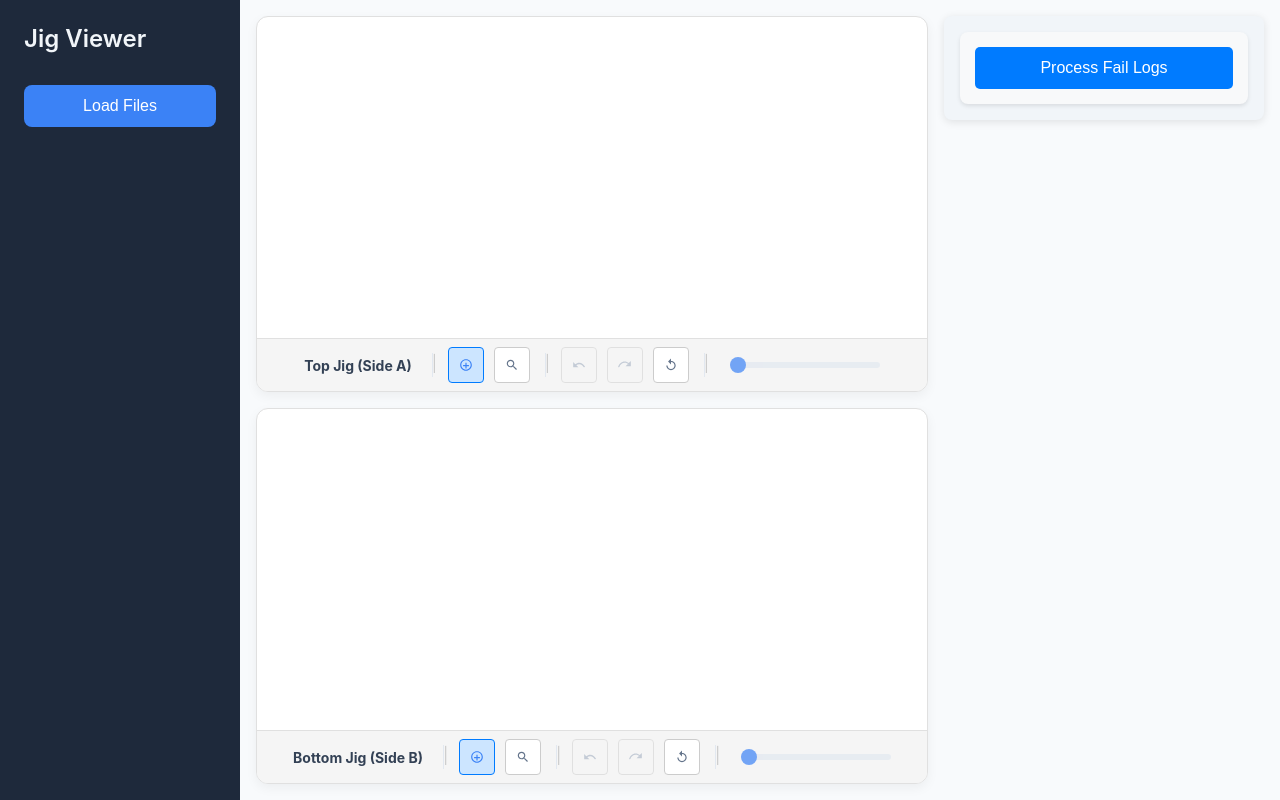
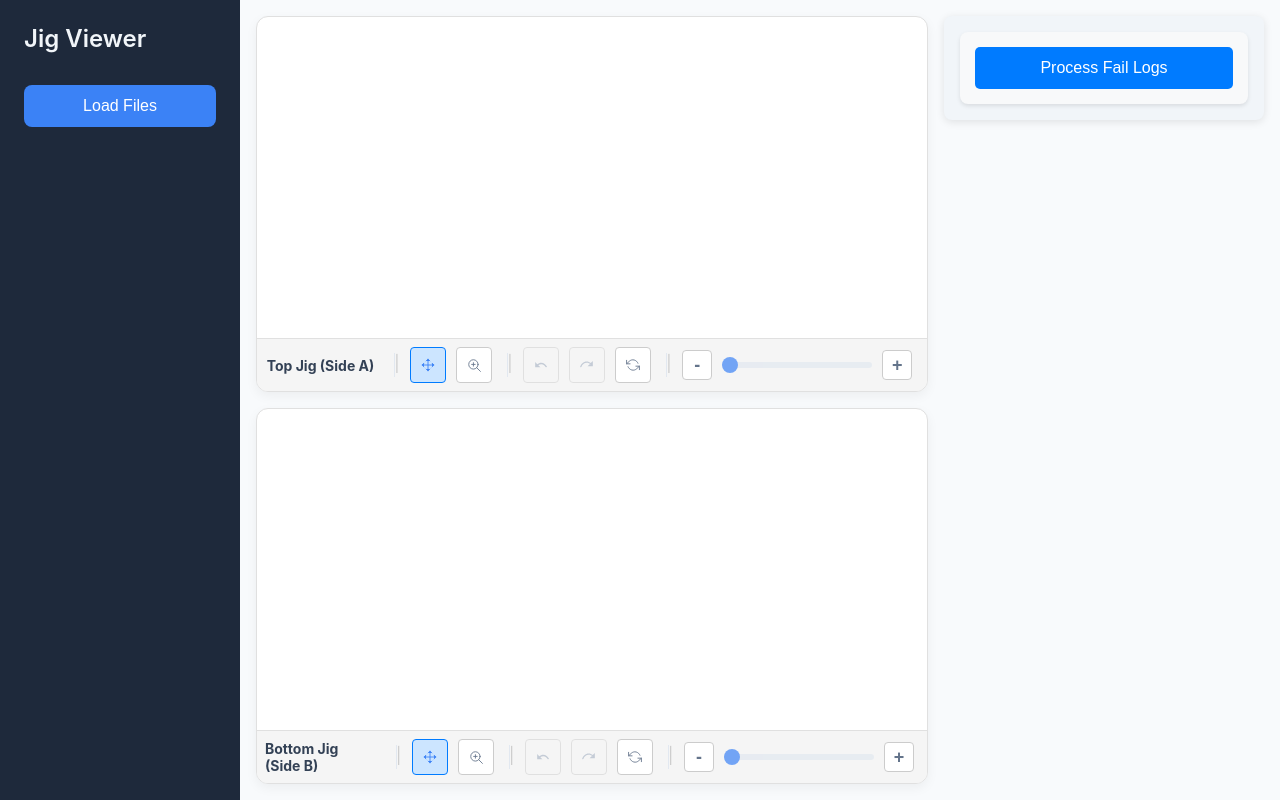
Before and after one commit to meti-liu/Convertion_Electron, a Vue app: page / in a window 1280 px wide. Built offline with nearby package versions, Linux system fonts and the light colour scheme.

Commit message:
进行了一些样式icon上的小调整

```diff
--- a/src/components/JigChart_svg.vue
+++ b/src/components/JigChart_svg.vue
@@ -52,12 +52,19 @@
       <span class="title">{{ title }}</span>
       <span class="separator">|</span>
       <button @click="setMode('pan')" :class="{ 'active-mode': mode === 'pan' }" title="Pan Mode">
-        <!-- Pan Icon -->
-        <svg class="icon" viewBox="0 0 24 24"><path d="M12 2C6.48 2 2 6.48 2 12s4.48 10 10 10 10-4.48 10-10S17.52 2 12 2zm0 18c-4.41 0-8-3.59-8-8s3.59-8 8-8 8 3.59 8 8-3.59 8-8 8zm-1-12h2v4h4v2h-4v4h-2v-4H7v-2h4V8z"/></svg>
+        <!-- New Pan Icon (Move) -->
+        <svg class="icon" width="28" height="28" viewBox="0 0 24 24" fill="none" stroke="currentColor" stroke-width="1.5" stroke-linecap="round" stroke-linejoin="round">
+            <polyline points="5 9 2 12 5 15"></polyline>
+            <polyline points="9 5 12 2 15 5"></polyline>
+            <polyline points="15 19 12 22 9 19"></polyline>
+            <polyline points="19 9 22 12 19 15"></polyline>
+            <line x1="2" y1="12" x2="22" y2="12"></line>
+            <line x1="12" y1="2" x2="12" y2="22"></line>
+        </svg>
       </button>
       <button @click="setMode('zoom')" :class="{ 'active-mode': mode === 'zoom' }" title="Zoom Mode">
-        <!-- Zoom Icon -->
-        <svg class="icon" viewBox="0 0 24 24"><path d="M15.5 14h-.79l-.28-.27C15.41 12.59 16 11.11 16 9.5 16 5.91 13.09 3 9.5 3S3 5.91 3 9.5 5.91 16 9.5 16c1.61 0 3.09-.59 4.23-1.57l.27.28v.79l5 4.99L20.49 19l-4.99-5zm-6 0C7.01 14 5 11.99 5 9.5S7.01 5 9.5 5 14 7.01 14 9.5 11.99 14 9.5 14z"/></svg>
+        <!-- New Zoom Icon -->
+        <svg xmlns="http://www.w3.org/2000/svg" width="28" height="28" viewBox="0 0 24 24" fill="none" stroke="currentColor" stroke-width="1.5" stroke-linecap="round" stroke-linejoin="round" class="feather feather-zoom-in"><circle cx="11" cy="11" r="8"></circle><line x1="23" y1="23" x2="16.65" y2="16.65"></line><line x1="11" y1="8" x2="11" y2="14"></line><line x1="8" y1="11" x2="14" y2="11"></line></svg>
       </button>
       <span class="separator">|</span>
       <button @click="undo" :disabled="history.length <= 1" title="Undo">
@@ -69,10 +76,12 @@
         <svg class="icon" viewBox="0 0 24 24"><path d="M18.4 10.6C16.55 8.99 14.15 8 11.5 8c-4.22 0-7.86 3.23-9.13 7.28l-2.37.78C1.45 10.31 5.94 6 11.5 6c2.65 0 5.05.99 6.9 2.6L22 5v9h-9l3.4-3.4z"/></svg>
       </button>
       <button @click="reset" title="Reset View">
-        <!-- Reset Icon -->
-        <svg class="icon" viewBox="0 0 24 24"><path d="M12 5V1L7 6l5 5V7c3.31 0 6 2.69 6 6s-2.69 6-6 6-6-2.69-6-6H4c0 4.42 3.58 8 8 8s8-3.58 8-8-3.58-8-8-8z"/></svg>
+        <!-- New Reset Icon -->
+        <svg xmlns="http://www.w3.org/2000/svg" width="28" height="28" viewBox="0 0 24 24" fill="none" stroke="currentColor" stroke-width="1.5" stroke-linecap="round" stroke-linejoin="round" class="feather feather-refresh-ccw"><polyline points="1 4 1 10 7 10"></polyline><polyline points="23 20 23 14 17 14"></polyline><path d="M20.49 9A9 9 0 0 0 5.64 5.64L1 10m22 4l-4.64 4.36A9 9 0 0 1 3.51 15"></path></svg>
       </button>
       <span class="separator">|</span>
+      <div class="zoom-slider-container">
+        <button @click="zoomBy(-1)" title="Zoom Out" class="zoom-button">-</button>
         <input
           type="range"
           min="1"
@@ -83,6 +92,8 @@
           class="zoom-slider"
           title="Zoom Level"
         />
+        <button @click="zoomBy(1)" title="Zoom In" class="zoom-button">+</button>
+      </div>
     </div>
   </div>
 </template>
@@ -314,6 +325,27 @@ function setMode(newMode) {
   mode.value = newMode;
 }
 
+function zoomBy(amount) {
+  const newZoomLevel = zoomLevel.value + amount;
+  const clampedZoomLevel = Math.max(1, Math.min(20, newZoomLevel));
+
+  if (Math.abs(clampedZoomLevel - zoomLevel.value) < 1e-6) return;
+
+  zoomLevel.value = clampedZoomLevel;
+
+  // Logic from handleSlider
+  const currentScale = scale.value;
+  const newScale = clampedZoomLevel;
+
+  const viewCenterX = dataBounds.value.minX + dataBounds.value.width / 2;
+  const viewCenterY = dataBounds.value.minY + dataBounds.value.height / 2;
+
+  translateX.value = viewCenterX - (viewCenterX - translateX.value) * (newScale / currentScale);
+  translateY.value = viewCenterY - (viewCenterY - translateY.value) * (newScale / currentScale);
+  scale.value = newScale;
+  saveState();
+}
+
 function reset() {
   scale.value = 1;
   translateX.value = 0;
@@ -452,7 +484,23 @@ function updateZoomSlider() {
 
 .zoom-slider {
   width: 150px;
-  margin-left: 15px;
+  margin: 0 5px;
+}
+
+.zoom-slider-container {
+  display: flex;
+  align-items: center;
+}
+
+.zoom-button {
+  width: 30px;
+  height: 30px;
+  padding: 0;
+  font-size: 18px;
+  font-weight: bold;
+  line-height: 30px;
+  text-align: center;
+  flex-shrink: 0;
 }
 
 .icon {
```
Lines whose indentation alone changed are shown as unchanged.
